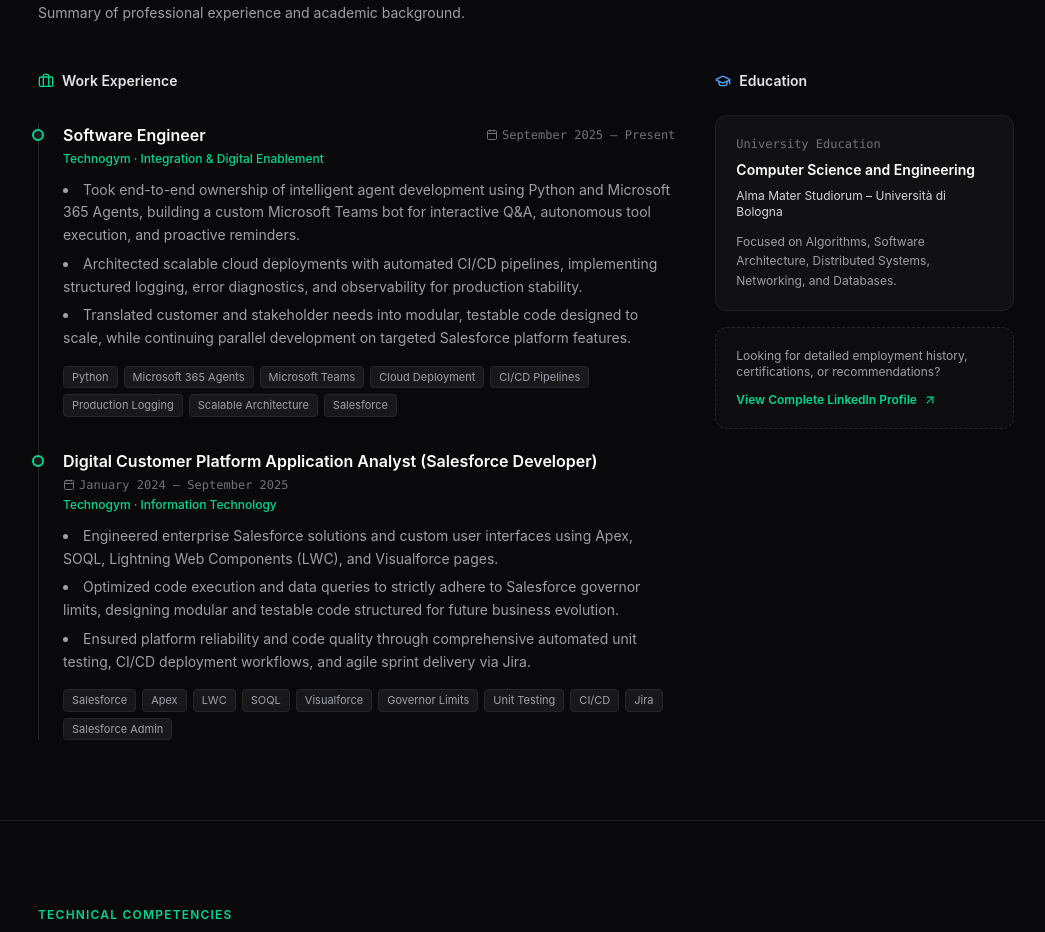
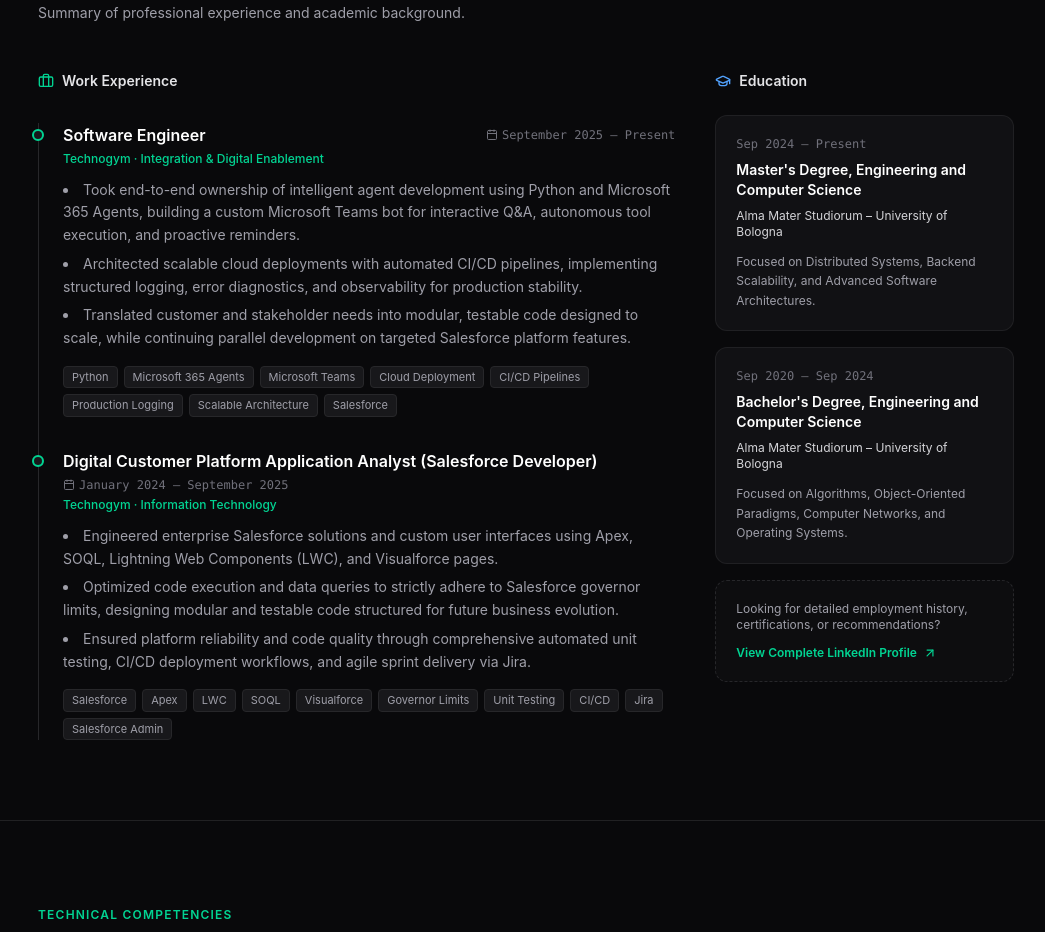
Before and after one commit to AndreaZavatta/AndreaZavatta.github.io, a React (Vite) app: page / in a window 1280 px wide. Shown: the part 1823-2755 px from the top of the page, without its empty margins (114-1159 px from the left). Built offline with nearby package versions, Linux system fonts and the light colour scheme.

Commit message:
Update Education section with Master's and Bachelor's degrees from University of Bologna

```diff
--- a/src/components/Experience.tsx
+++ b/src/components/Experience.tsx
@@ -49,10 +49,16 @@
 
   const education = [
     {
-      period: 'University Education',
-      degree: 'Computer Science and Engineering',
-      institution: 'Alma Mater Studiorum – Università di Bologna',
-      details: 'Focused on Algorithms, Software Architecture, Distributed Systems, Networking, and Databases.',
+      period: 'Sep 2024 — Present',
+      degree: "Master's Degree, Engineering and Computer Science",
+      institution: 'Alma Mater Studiorum – University of Bologna',
+      details: 'Focused on Distributed Systems, Backend Scalability, and Advanced Software Architectures.',
+    },
+    {
+      period: 'Sep 2020 — Sep 2024',
+      degree: "Bachelor's Degree, Engineering and Computer Science",
+      institution: 'Alma Mater Studiorum – University of Bologna',
+      details: 'Focused on Algorithms, Object-Oriented Paradigms, Computer Networks, and Operating Systems.',
     },
   ];
 
```
